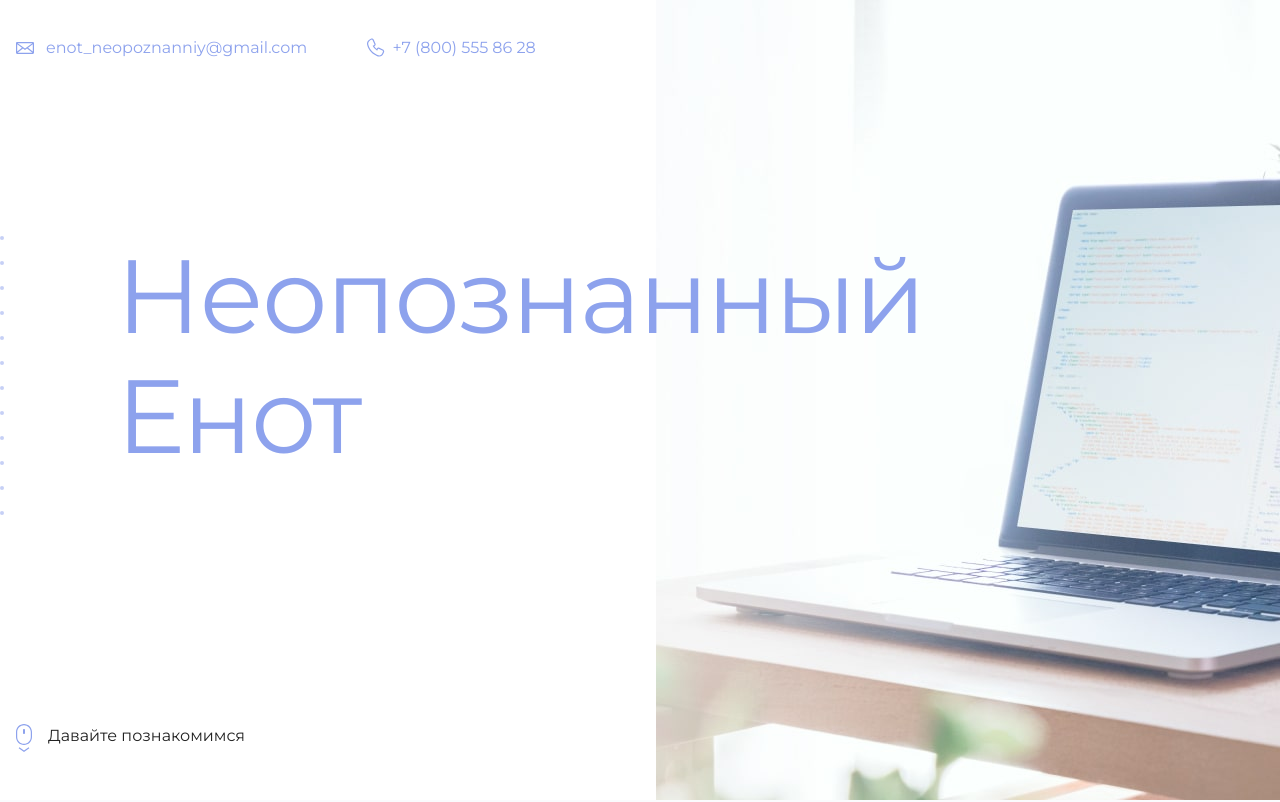
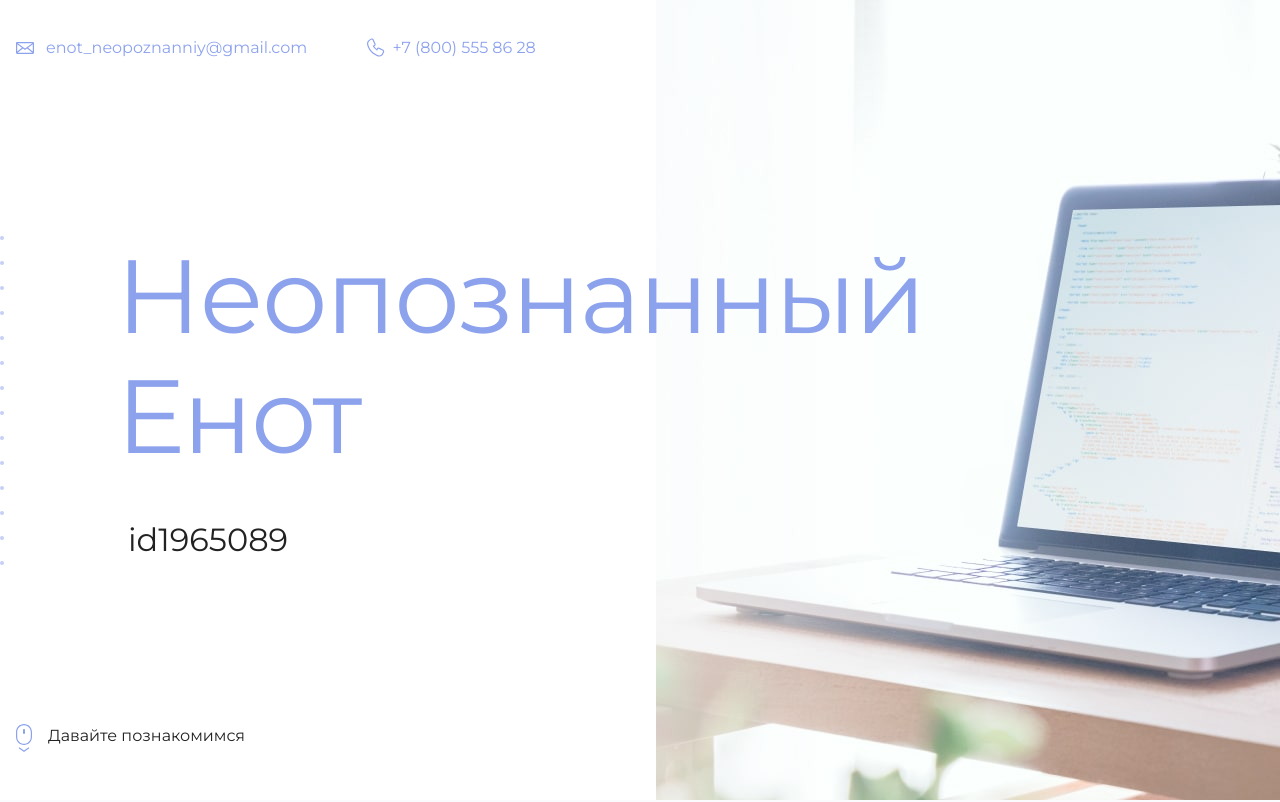
Before and after one commit to EvgeniyaDen/my_site, a plain HTML site: page index.html in a window 1280 px wide. Shown: the top 802 px of the page. Drawn offline with Linux system fonts and the light colour scheme; files whose address does not match are found by name.

Commit message:
добавляет id

```diff
--- a/index.html
+++ b/index.html
@@ -19,7 +19,7 @@
       <section class="hero-image">
         <div class="container">
           <h1 class="heading">Неопознанный Енот</h1>
-          <p><!-- Тут ваш id на сайте Академии --></p>
+          <p>id1965089</p>
         </div>
       </section>
 
```
